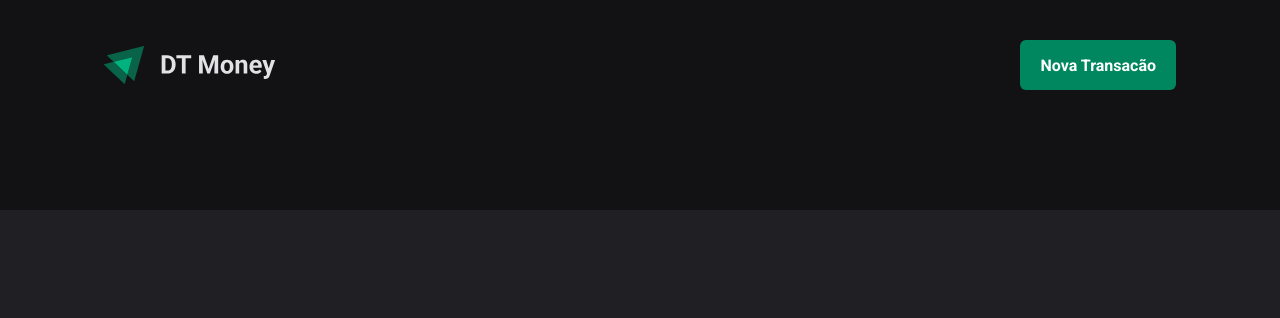
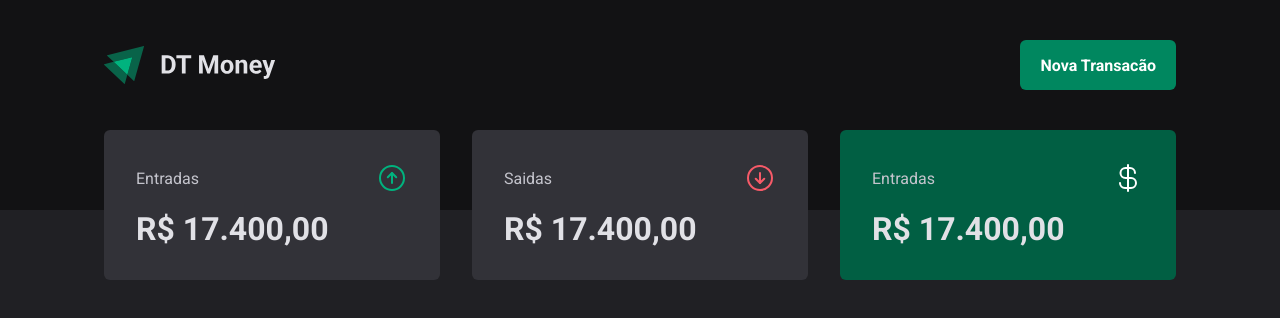
Before and after one commit to AndreLimaS/manage-sales, a React (Vite) app: page / in a window 1280 px wide. Shown: the top 318 px of the page. Built offline with nearby package versions, Linux system fonts and the light colour scheme.

Commit message:
feat: create struct component summary

```diff
--- a/package.json
+++ b/package.json
@@ -9,6 +9,7 @@
     "preview": "vite preview"
   },
   "dependencies": {
+    "phosphor-react": "^1.4.1",
     "react": "^18.2.0",
     "react-dom": "^18.2.0",
     "styled-components": "^5.3.9"
--- /dev/null
+++ b/src/components/Summary/index.tsx
@@ -0,0 +1,32 @@
+import { SummaryCard, SummaryContainer } from "./styles";
+import { ArrowCircleDown, ArrowCircleUp, CurrencyDollar } from "phosphor-react";
+
+export function Summary() {
+  return (
+    <SummaryContainer>
+      <SummaryCard>
+        <header>
+          <span>Entradas</span>
+          <ArrowCircleUp size={32} color="#00b37e" />
+        </header>
+        <strong>R$ 17.400,00</strong>
+      </SummaryCard>
+
+      <SummaryCard>
+        <header>
+          <span>Saidas</span>
+          <ArrowCircleDown size={32} color="#f75a68" />
+        </header>
+        <strong>R$ 17.400,00</strong>
+      </SummaryCard>
+
+      <SummaryCard variant="green">
+        <header>
+          <span>Entradas</span>
+          <CurrencyDollar size={32} color="#fff" />
+        </header>
+        <strong>R$ 17.400,00</strong>
+      </SummaryCard>
+    </SummaryContainer>
+  );
+}
--- /dev/null
+++ b/src/components/Summary/styles.ts
@@ -0,0 +1,43 @@
+import styled, { css } from "styled-components";
+
+interface SummaryCardProps {
+  variant?: "green";
+}
+
+export const SummaryContainer = styled.section`
+  width: 100%;
+  max-width: 1120px;
+  margin: 0 auto;
+  padding: 0 1.5rem;
+
+  display: grid;
+  grid-template-columns: repeat(3, 1fr);
+  gap: 2rem;
+
+  margin-top: -5rem;
+`;
+
+export const SummaryCard = styled.div<SummaryCardProps>`
+  background: ${(props) => props.theme["gray-600"]};
+  border-radius: 6px;
+  padding: 2rem;
+
+  header {
+    display: flex;
+    align-items: center;
+    justify-content: space-between;
+    color: ${(props) => props.theme["gray-300"]};
+  }
+
+  strong {
+    display: block;
+    margin-top: 1rem;
+    font-size: 2rem;
+  }
+
+  ${(props) =>
+    props.variant === "green" &&
+    css`
+      background: ${props.theme["green-700"]};
+    `}
+`;
--- a/src/pages/Transactions/index.tsx
+++ b/src/pages/Transactions/index.tsx
@@ -1,9 +1,11 @@
 import { Header } from "../../components/Header";
+import { Summary } from "../../components/Summary";
 
 export function Transactions() {
   return (
     <div>
       <Header />
+      <Summary />
     </div>
   );
 }
```
Also changed, not shown: 1 other file (tests, documents, lock files or other folders).
